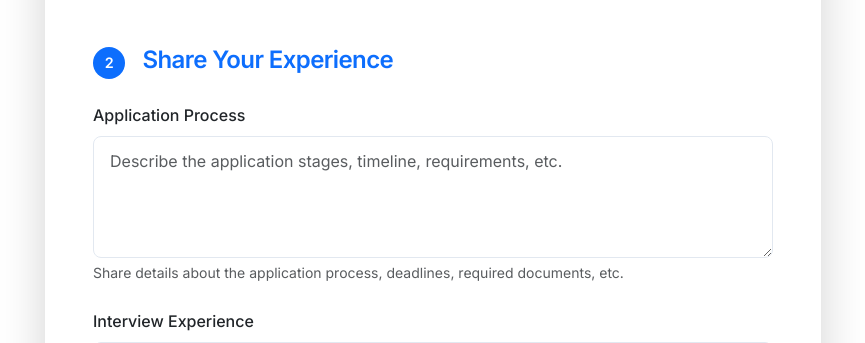
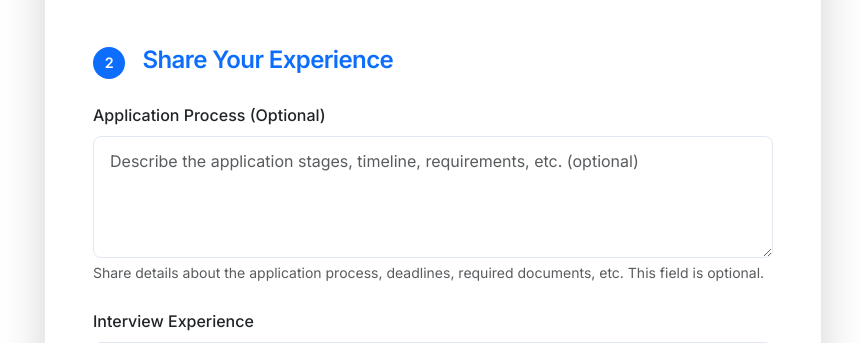
Before and after one commit to marlygme/grad-olliescott, a Flask app: page /submit in a window 1280 px wide. Shown: the part 818-1161 px from the top of the page, without its empty margins (207-1072 px from the left). Run offline with Flask 3, Linux system fonts and the light colour scheme.

Commit message:
Assistant checkpoint: Made application process field optional
Assistant generated file changes:
- templates/submit.html: Make application stages field optional, Update progress calculation to exclude optional fields

---

User prompt:

application proccess shouldnt mandatory in every story

Replit-Commit-Author: Assistant
Replit-Commit-Session-Id: 14980846-fff5-4598-899d-cdf7886b54f5

```diff
--- a/templates/submit.html
+++ b/templates/submit.html
@@ -99,10 +99,10 @@
               <div id="dynamicFields">
                 <!-- Default fields that will be shown/hidden based on theme selection -->
                 <div class="mb-4" id="field-application-stages">
-                  <label for="application_stages" class="form-label fw-medium">Application Process</label>
+                  <label for="application_stages" class="form-label fw-medium">Application Process (Optional)</label>
                   <textarea class="form-control" id="application_stages" name="application_stages" rows="4"
-                           placeholder="Describe the application stages, timeline, requirements, etc."></textarea>
-                  <div class="form-text">Share details about the application process, deadlines, required documents, etc.</div>
+                           placeholder="Describe the application stages, timeline, requirements, etc. (optional)"></textarea>
+                  <div class="form-text">Share details about the application process, deadlines, required documents, etc. This field is optional.</div>
                 </div>
 
                 <div class="mb-4" id="field-interview-experience">
@@ -265,14 +265,16 @@ document.addEventListener('DOMContentLoaded', function() {
 
   // Update progress bar
   function updateProgress() {
-    const filledFields = Array.from(allFields).filter(field => {
+    // Only count required fields for progress
+    const requiredFields = Array.from(allFields).filter(field => field.hasAttribute('required'));
+    const filledRequiredFields = requiredFields.filter(field => {
       if (field.type === 'text' || field.tagName === 'TEXTAREA') {
         return field.value.trim().length > 0;
       }
       return field.value !== '';
     });
 
-    const progress = (filledFields.length / allFields.length) * 100;
+    const progress = requiredFields.length > 0 ? (filledRequiredFields.length / requiredFields.length) * 100 : 0;
     progressBar.style.width = progress + '%';
 
     if (progress > 75) {
```
